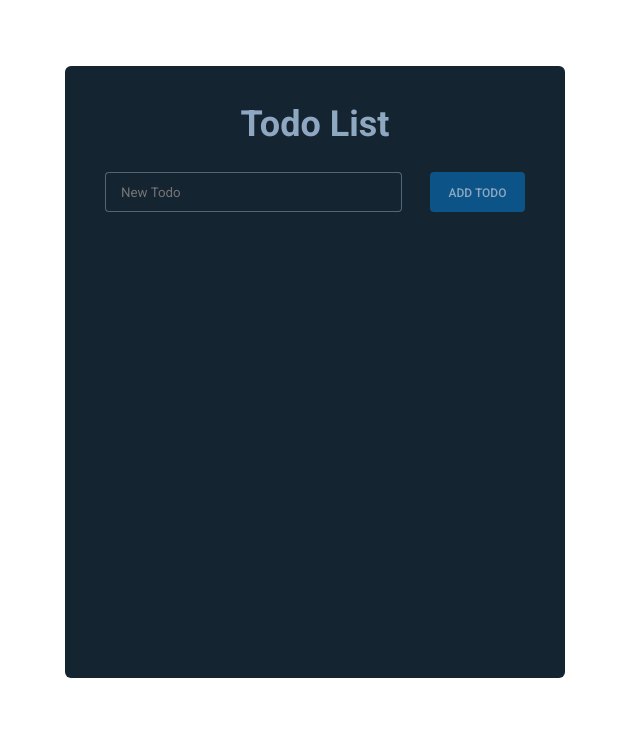
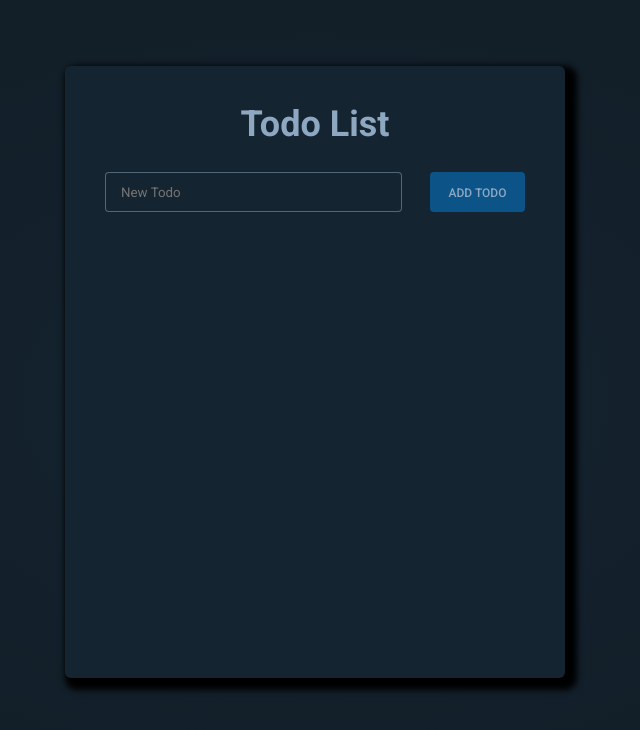
Before and after one commit to shincyshnz/todoapp-react, a React (Vite) app in the folder todoapp-react/: page / in a window 1280 px wide. Shown: the top 730 px of the page, without its empty margins (325-965 px from the left). Built offline with nearby package versions, Linux system fonts and the light colour scheme.

Commit message:
css added

```diff
--- a/todoapp-react/src/App.css
+++ b/todoapp-react/src/App.css
@@ -1,4 +1,11 @@
 #root {
   width: 100%;
-  height: 100vh;
+  min-height: 100vh;
+  max-height: min-content;
+  background: radial-gradient(
+    50% 50% at 50% 50%,
+    #152431 0%,
+    rgba(21, 36, 49, 0) 100%
+  );
+  background-color: rgb(18, 30, 40);
 }
--- a/todoapp-react/src/components/TodoApp/TodoApp.css
+++ b/todoapp-react/src/components/TodoApp/TodoApp.css
@@ -4,9 +4,11 @@
   background-color: #152431;
   color: #8fa8c1;
   width: 500px;
-  min-height: 612px;
-  height: min-content;
+  height: 612px;
+  /* height: min-content; */
   border-radius: 6px;
+  box-shadow: 6px 6px 6px 6px black;
+  overflow-y: auto;
 }
 
 .todo-container h1 {
@@ -28,6 +30,7 @@
   justify-content: space-between;
   align-items: center;
   gap: 8px;
+  margin-top: 10px;
 }
 
 .todo-inner-container .error-container {
@@ -43,8 +46,9 @@
   justify-content: space-between;
   align-items: center;
   gap: 4px;
-  margin: 30px 10px;
+  padding: 30px 8px;
   width: 100%;
+  border-bottom: 1px dashed rgba(143, 168, 193, 0.3);
 }
 
 .todo-list-container .button-container {
@@ -54,3 +58,17 @@
   gap: 4px;
   margin: 0 10px;
 }
+
+::-webkit-scrollbar {
+  width: 10px;
+}
+
+::-webkit-scrollbar-track {
+  box-shadow: inset 0 0 2px 152431;
+  border-radius: 10px;
+}
+
+::-webkit-scrollbar-thumb {
+  background: rgb(74, 74, 74);
+  border-radius: 10px;
+}
```
